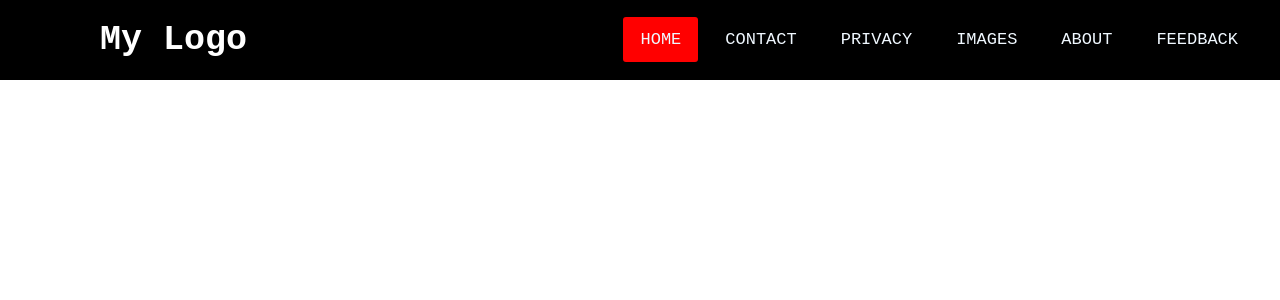
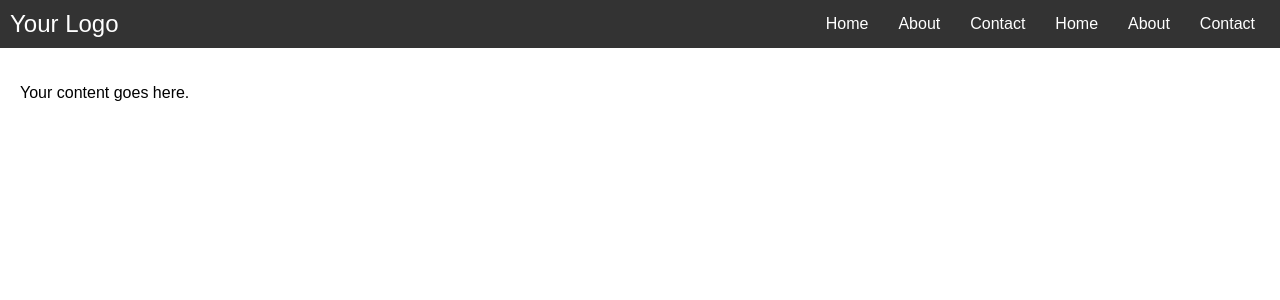
Before and after one commit to sigmaedgesolutions/sigmaedge-test, a React (Create React App) app: page / in a window 1280 px wide. Shown: the top 300 px of the page. Built offline with nearby package versions, Linux system fonts and the light colour scheme.

Commit message:
Commit
Emundoo nak telvdi

```diff
--- a/src/Mystyle.css
+++ b/src/Mystyle.css
@@ -1,44 +1,34 @@
-*{
+body {
+    margin: 0;
+    font-family: 'Arial', sans-serif;
+  }
+
+  header {
+    background-color: #333;
+    color: white;
+    padding: 10px;
+    display: flex;
+    justify-content: space-between;
+    align-items: center;
+  }
+
+  .logo {
+    font-size: 1.5rem;
+  }
+
+  nav ul {
+    list-style: none;
+    display: flex;
+    margin: 0;
     padding: 0;
-    margin: 0;
-    text-decoration: none;
-    list-style: none;
-    box-sizing: border-box;
-}
-body{
-    font-family: monospace;
-}
-nav{
-    background-color: black;
-    height: 80px;
-    width: 100%;
-}
-label.logo{
-    color: white;
-    font-size: 35px;
-    line-height: 80px;
-    padding: 0 100px;
-    font-weight: bold;
-}
-nav ul{
-    float: right;
-    margin-right: 20px;
-}
-nav ul li{
-    display: inline-block;
-    line-height: 80px;
-    margin: 0 5px;
-}
-nav ul li a{
-    color: aliceblue;
-    font-size: 17px;
-    text-transform: uppercase;
-    padding:13px 17px ;
-    border-radius: 3px;
+  }
 
-}
-a.active, a:hover{
-  background-color: red;
-  transition: .5s;
+  nav li {
+    margin: 0 15px;
+    cursor: pointer;
+  }
 
-}
+
+  main {
+    padding: 20px;
+  }
--- a/src/components/navbar.js
+++ b/src/components/navbar.js
@@ -1,23 +1,35 @@
 import React from "react";
-import "../Mystyle.css"
+import "../Mystyle.css";
+import { useState } from "react";
 
 
-function Navebar (){
+const Navebar= ()=>{
+    const [isNavOpen, setIsNavOpen] = useState(false);
+    const toggleNav = () => {
+      setIsNavOpen(!isNavOpen);
+    };
     return(
-     <div>
-        <nav>
-            <label className="logo">My Logo</label>
-            <ul>
-                <li><a className="active" href="#">Home</a></li>
-                <li><a href="#">Contact</a></li>
-                <li><a href="#">Privacy</a></li>
-                <li><a href="#">Images</a></li>
-                <li><a href="#">About </a></li>
-                <li><a href="#">Feedback</a></li>
-
-            </ul>
-        </nav>
-     </div>
+    <div className="App">
+    <header>
+      <div className="logo">Your Logo</div>
+      <nav>
+        <ul>
+          <li>Home</li>
+          <li>About</li>
+          <li>Contact</li>
+          <li>Home</li>
+          <li>About</li>
+          <li>Contact</li>
+        </ul>
+      </nav>
+      {/* <button className="burger-btn" onClick={toggleNav}>
+        ☰
+      </button> */}
+    </header>
+    <main>
+      <p>Your content goes here.</p>
+    </main>
+  </div>
     )
 }
 export default Navebar;
```
Also changed, not shown: 5 other files (tests, documents, lock files or other folders).
